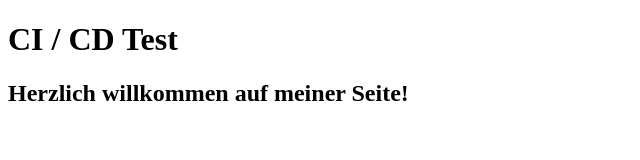
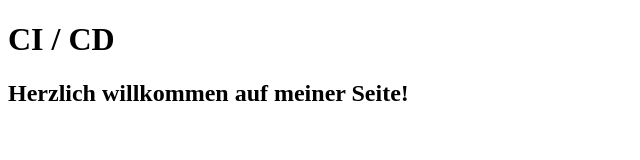
Before and after one commit to christian-grund/ci-cd, a plain HTML site: page index.html in a window 1280 px wide. Shown: the whole page, without its empty margins (0-640 px from the left). Drawn offline with Linux system fonts and the light colour scheme.

Commit message:
removed test

```diff
--- a/index.html
+++ b/index.html
@@ -6,7 +6,7 @@
     <title>Document</title>
 </head>
 <body>
-    <h1>CI / CD Test</h1>
+    <h1>CI / CD</h1>
     <h2>Herzlich willkommen auf meiner Seite!</h2>
 </body>
 </html>
```
Also changed, not shown: 1 other file.
